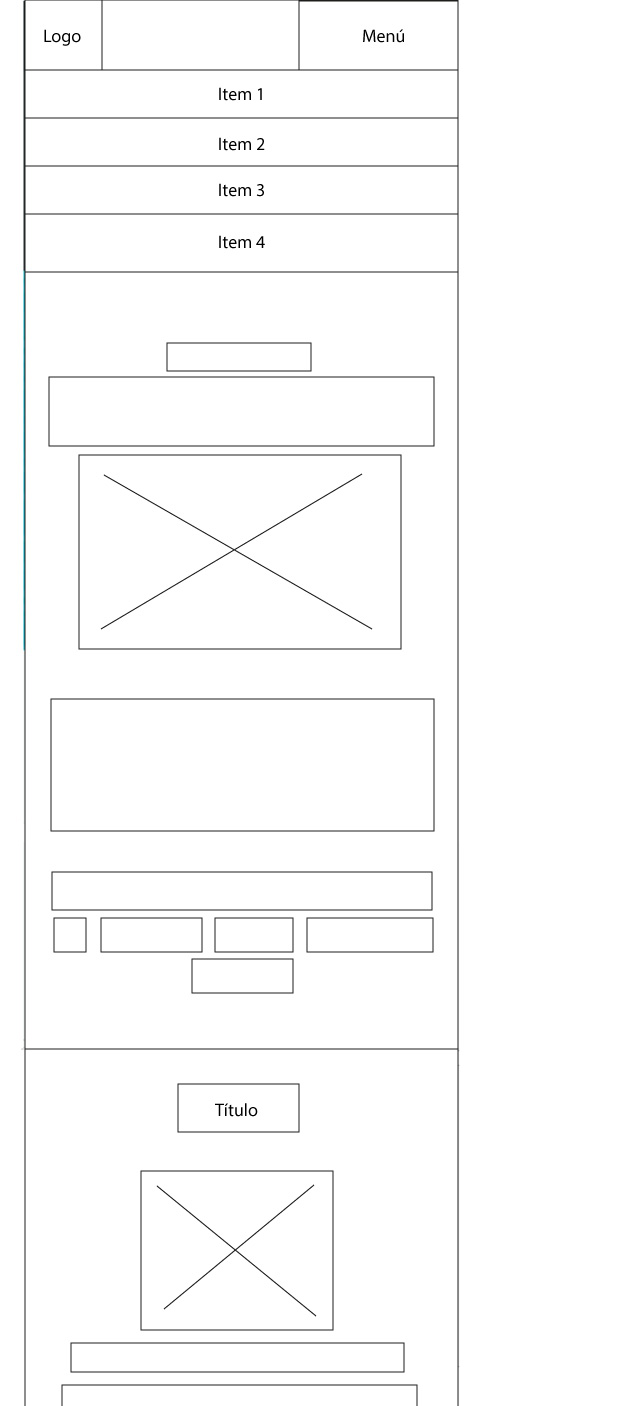
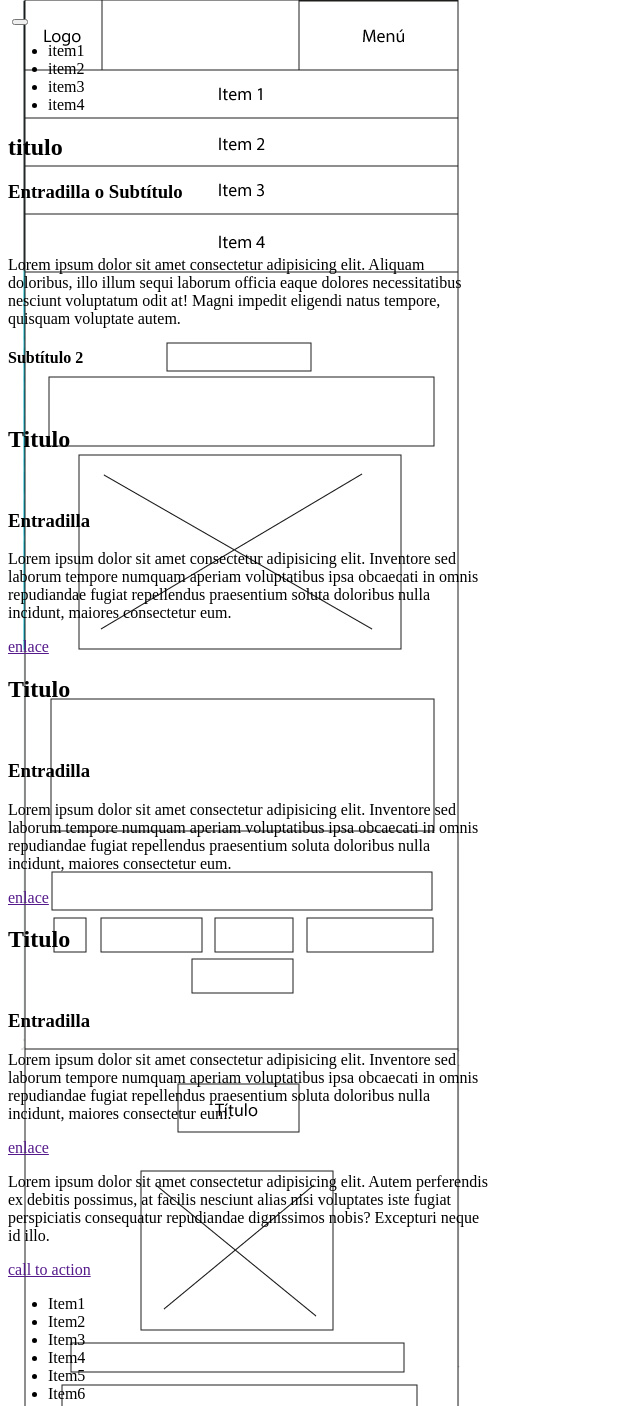
Before and after one commit to lauramejiacelis/sitio_web_mobile_first, a plain HTML site: page index.html in a window 1280 px wide. Shown: the top 1406 px of the page, without its empty margins (0-640 px from the left). Drawn offline with Linux system fonts and the light colour scheme.

Commit message:
Update index.html

```diff
--- a/index.html
+++ b/index.html
@@ -14,6 +14,78 @@
     </style>
 </head>
 <body>
+    <nav>
+        <div>
+            <img src="" alt="">
+            <button></button>
+        </div>
+        <ul>
+            <li>item1</li>
+            <li>item2</li>
+            <li>item3</li>
+            <li>item4</li>
+        </ul>
 
+    </nav>
+
+    <section>
+        <h2>titulo</h2>
+        <h3>
+            Entradilla o Subtítulo
+        </h3>
+        <img src="" alt="">
+        <br>
+        <p>Lorem ipsum dolor sit amet consectetur adipisicing elit. Aliquam doloribus, illo illum sequi laborum officia eaque dolores necessitatibus nesciunt voluptatum odit at! Magni impedit eligendi natus tempore, quisquam voluptate autem.
+        </p>
+        <h4>Subtítulo 2</h4>
+
+        <div>
+            <img src="" alt="">
+            <img src="" alt="">
+            <img src="" alt="">
+            <img src="" alt="">
+            <img src="" alt="">
+        </div>
+    </section>
+
+    <section>
+        <div>
+            <h2>Titulo</h2>
+            <img src="" alt="">
+            <h3>Entradilla</h3>
+            <p>Lorem ipsum dolor sit amet consectetur adipisicing elit. Inventore sed laborum tempore numquam aperiam voluptatibus ipsa obcaecati in omnis repudiandae fugiat repellendus praesentium soluta doloribus nulla incidunt, maiores consectetur eum.
+            </p>
+            <a href="">enlace</a>
+        </div>
+        <div>
+            <h2>Titulo</h2>
+            <img src="" alt="">
+            <h3>Entradilla</h3>
+            <p>Lorem ipsum dolor sit amet consectetur adipisicing elit. Inventore sed laborum tempore numquam aperiam voluptatibus ipsa obcaecati in omnis repudiandae fugiat repellendus praesentium soluta doloribus nulla incidunt, maiores consectetur eum.
+            </p>
+            <a href="">enlace</a>
+        </div>
+        <div>
+            <h2>Titulo</h2>
+            <img src="" alt="">
+            <h3>Entradilla</h3>
+            <p>Lorem ipsum dolor sit amet consectetur adipisicing elit. Inventore sed laborum tempore numquam aperiam voluptatibus ipsa obcaecati in omnis repudiandae fugiat repellendus praesentium soluta doloribus nulla incidunt, maiores consectetur eum.
+            </p>
+            <a href="">enlace</a>
+        </div>
+        <p>Lorem ipsum dolor sit amet consectetur adipisicing elit. Autem perferendis ex debitis possimus, at facilis nesciunt alias nisi voluptates iste fugiat perspiciatis consequatur repudiandae dignissimos nobis? Excepturi neque id illo.</p>
+        <a href="">call to action</a>
+    </section>
+
+    <section>
+        <ul>
+            <li>Item1</li>
+            <li>Item2</li>
+            <li>Item3</li>
+            <li>Item4</li>
+            <li>Item5</li>
+            <li>Item6</li>
+        </ul>
+    </section>
 </body>
 </html>
```
